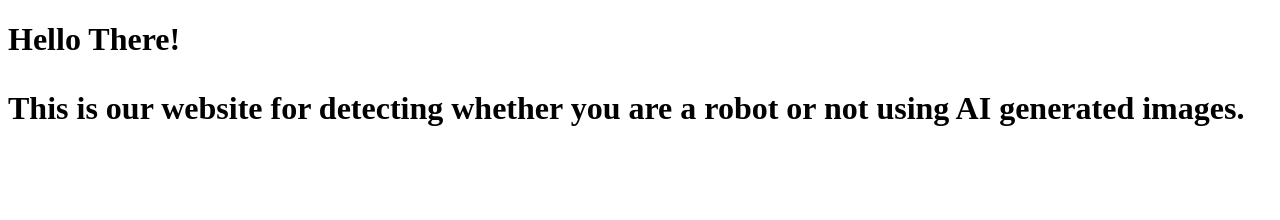
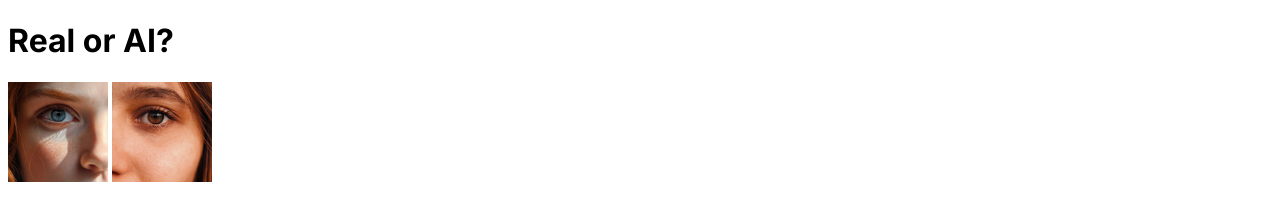
Before and after one commit to akhilm1708/ImageIQ, a plain HTML site: page index.html in a window 1280 px wide. Drawn offline with Linux system fonts and the light colour scheme.

Commit message:
Added real and fake images
Added classes to create backgrounds for both

```diff
--- a/index.html
+++ b/index.html
@@ -3,14 +3,15 @@
 <head>
     <meta charset="UTF-8">
     <meta name="viewport" content="width=device-width, initial-scale=1.0">
-    <title>Document</title>
+    <title>ImageIQ</title>
+    <link rel="stylesheet" href="test1.css">
+    <link href="https://fonts.googleapis.com/css2?family=Inter:wght@400;700&display=swap" rel="stylesheet">
 </head>
 <body>
     <h1>
-        Hello There!
-        <p>
-            This is our website for detecting whether you are a robot or not using AI generated images.
-        </p>
+        Real or AI?
     </h1>
+        <button id="fake-image" class="fake-image"></button>
+        <button id="real-image" class="real-image"></button>
 </body>
 </html>
--- /dev/null
+++ b/test1.css
@@ -0,0 +1,21 @@
+h1 {
+    font-family: 'Inter', sans-serif;
+}
+
+.fake-image {
+    width: 100px;
+    height: 100px;
+    background-image: url("girl_fake.png");
+    background-size: cover;
+    border: none;
+    cursor: pointer;
+}
+
+.real-image{
+    width: 100px;
+    height: 100px;
+    background-image: url("girl_real.png");
+    background-size: cover;
+    border: none;
+    cursor: pointer;
+}
```
